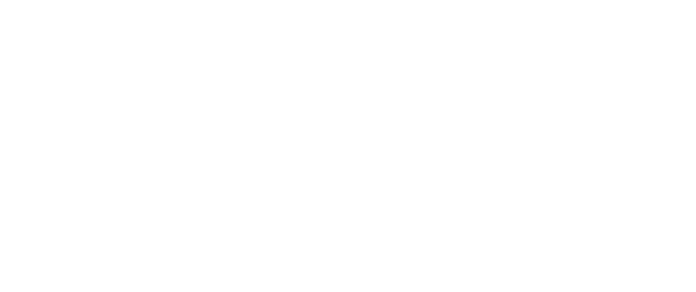
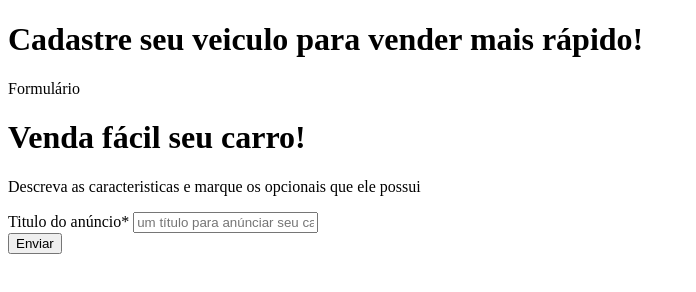
Before and after one commit to jvitor286/Projeto_Form, a plain HTML site: page index.html in a window 1280 px wide. Shown: the whole page, without its empty margins (0-696 px from the left). Drawn offline with Linux system fonts and the light colour scheme.

Commit message:
primeira parte do html

```diff
--- a/index.html
+++ b/index.html
@@ -1,12 +1,45 @@
 <!DOCTYPE html>
 <html lang="pt-br">
-<head>
-    <meta charset="UTF-8">
-    <meta name="viewport" content="width=device-width, initial-scale=1.0">
+  <head>
+    <meta charset="UTF-8" />
+    <meta name="viewport" content="width=device-width, initial-scale=1.0" />
     <title>Venda seu carro</title>
-    <link rel="stylesheet" href="css/style.css">
-</head>
-<body>
-
-</body>
+    <link rel="stylesheet" href="css/style.css" />
+  </head>
+  <body>
+    <div class="container">
+      <div class="header">
+        <h1>Cadastre seu veiculo para vender mais rápido!</h1>
+      </div>
+      <div class="form-container">
+        <div class="form-header">
+          <p>Formulário</p>
+        </div>
+        <div class="form-body">
+          <h1 class="form-title">Venda fácil seu carro!</h1>
+          <p>
+            Descreva as caracteristicas e marque os opcionais que ele possui
+          </p>
+          <form>
+              <div class="box-input">
+                <label for="title"
+                  >Titulo do anúncio<span class="required-field">*</span></label
+                >
+                <input
+                  type="text"
+                  name="title"
+                  id="title"
+                  class="block"
+                  placeholder="um título para anúnciar seu carro"
+                  minlength="1"
+                  maxlength="30"
+                  required
+                />
+              </div>
+              <input type="submit" value="Enviar" ./>
+          </form>
+        </div>
+      </div>
+    </div>
+  </body>
 </html>
```
